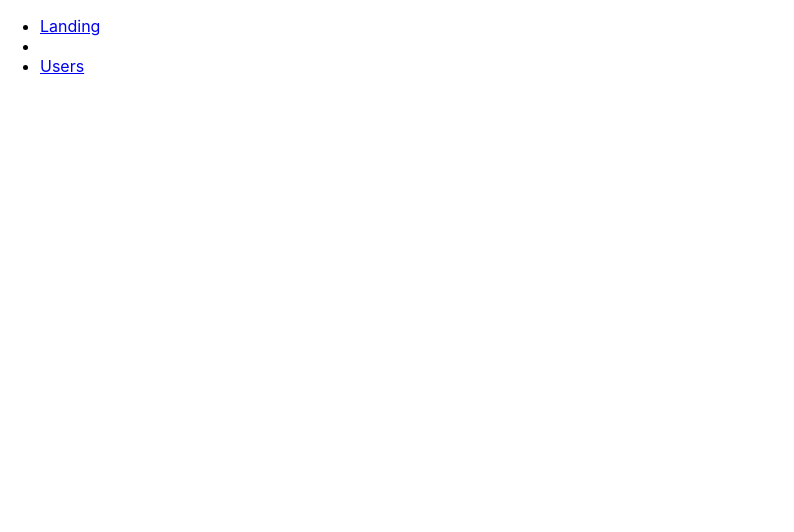
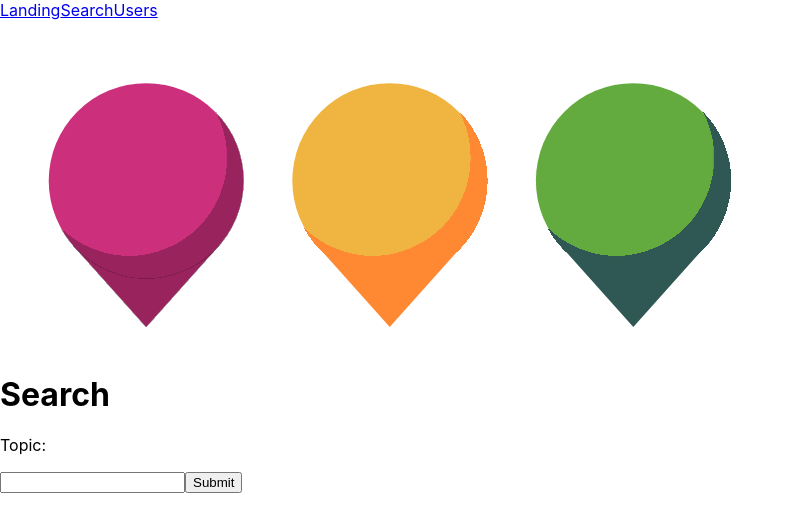
Before and after one commit to ktdo01/InrixHack2021, a React (Create React App) app in the folder packages/frontend/: page /search in a window 1280 px wide. Before the commit this address had no page. Shown: the top 532 px of the page, without its empty margins (0-794 px from the left). Built offline with nearby package versions, Linux system fonts and the light colour scheme.

Commit message:
Add simple navigation

```diff
--- a/packages/frontend/src/App.js
+++ b/packages/frontend/src/App.js
@@ -7,30 +7,23 @@ import {
   Link
 } from "react-router-dom";
 import Landing from "./navigation/landing";
+import Search from './navigation/Search';
 
 export default function App() {
   return (
 <Router>
       <div>
         <nav>
-          <ul>
-            <li>
-              <Link to="/">Landing</Link>
-            </li>
-            <li>
-              <Link to="/about"></Link>
-            </li>
-            <li>
-              <Link to="/users">Users</Link>
-            </li>
-          </ul>
+          <Link to="/">Landing</Link>
+          <Link to="/search?name=fdsa">Search</Link>
+          <Link to="/users">Users</Link>
         </nav>
 
         {/* A <Switch> looks through its children <Route>s and
             renders the first one that matches the current URL. */}
         <Routes>
           <Route path="/" element={ <Landing />} />
-          <Route path="/about" element={ <About />} />
+          <Route path="/search" element={ <Search />} />
 
           {/* <Route path="/" element={<Home />} /> */}
         </Routes>
--- /dev/null
+++ b/packages/frontend/src/navigation/Search.jsx
@@ -0,0 +1,48 @@
+import './../App.css';
+import React from "react";
+import {
+  BrowserRouter as Router,
+  Routes,
+  Route,
+  Link,
+  useParams,
+  useLocation,
+} from "react-router-dom";
+// import NodesImg from "./nodes.svg";
+
+// Props:
+// IProps: {
+//    query: String;
+// }
+
+
+export default (props) => {
+  const [search, setSearch] = React.useState("");
+  let params = useParams();
+
+
+  React.useEffect(() => {
+
+    setSearch(props.query)
+  }, []);
+
+  // A custom hook that builds on useLocation to parse
+  // the query string for you.
+  function useQuery() {
+    const { search } = useLocation();
+
+    return React.useMemo(() => new URLSearchParams(search), [search]);
+  }
+  let query = useQuery();
+  return (
+    <div>
+      <img src={process.env.PUBLIC_URL + "/nodes.svg"} width="60%" />
+      <h1>Search</h1>
+      <p>Topic: {query.get("query")}</p>
+      <form>
+        <input type="text" value={search} onChange={(e) => { e.preventDefault(); setSearch(e.target.value)}} />
+        <input type="submit" />
+      </form>
+    </div>
+  );
+}
--- a/packages/frontend/src/navigation/landing.jsx
+++ b/packages/frontend/src/navigation/landing.jsx
@@ -1,6 +1,11 @@
 import './../App.css';
 import React from "react";
-
+import {
+  BrowserRouter as Router,
+  Routes,
+  Route,
+  Link
+} from "react-router-dom";
 // import NodesImg from "./nodes.svg";
 
 
@@ -13,7 +18,7 @@ export default () => {
       <h1>Find drive thru food fast.</h1>
       <form>
         <input type="text" value={search} onChange={(e) => { e.preventDefault(); setSearch(e.target.value)}} />
-        <input type="submit" />
+        <Link to={"/search?query=" + search}>Find</Link>
       </form>
     </div>
   );
```
